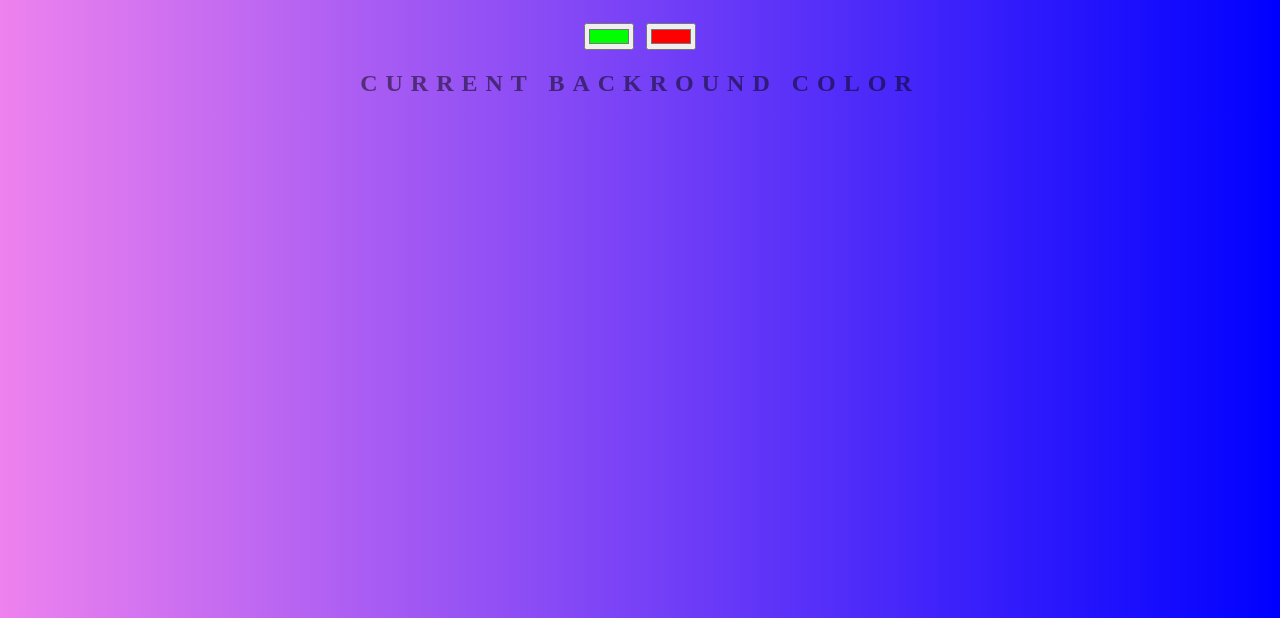
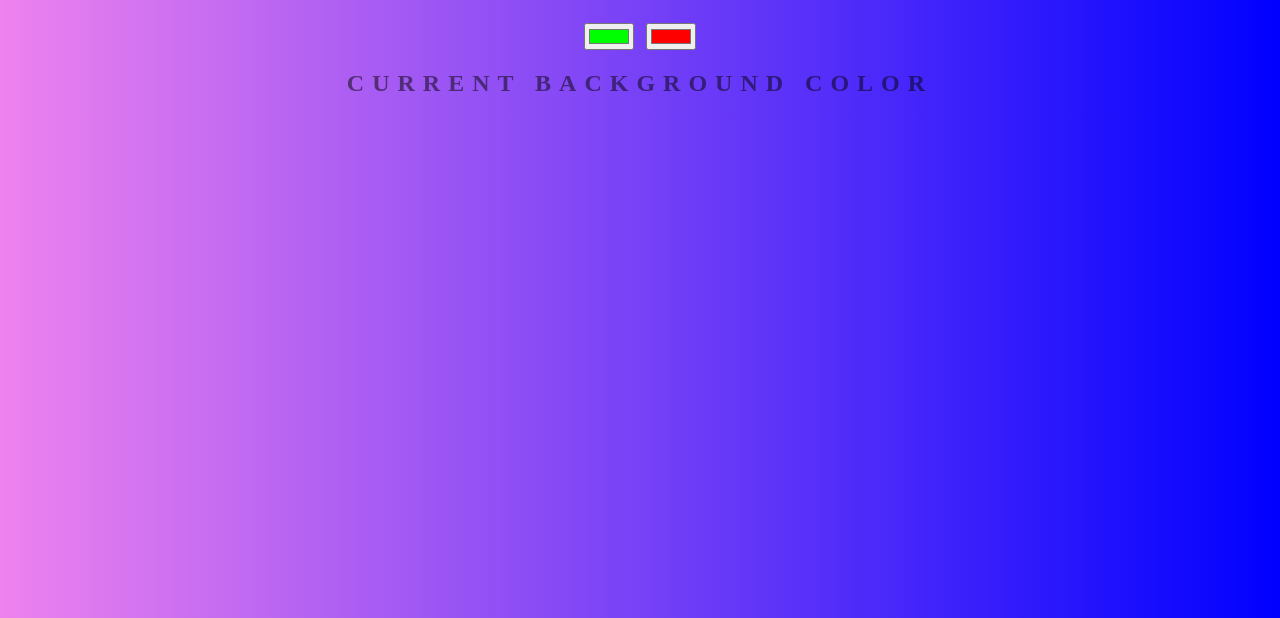
Before and after one commit to JasiekWinkler/background-generator, a plain HTML site: page index.html in a window 1280 px wide. Shown: the part 182-800 px from the top of the page. Drawn offline with Linux system fonts and the light colour scheme.

Commit message:
corrected typo

```diff
--- a/index.html
+++ b/index.html
@@ -10,7 +10,7 @@
     <h1>Background Generator</h1>
     <input class="color1" type="color" name="color1" value="#00ff00">
     <input class="color2" type="color" name="color2" value="#ff0000">
-    <h2>Current Backround Color</h2>
+    <h2>Current Background Color</h2>
     <h3></h3>
     <script src="script.js"></script>
 </body>
```
